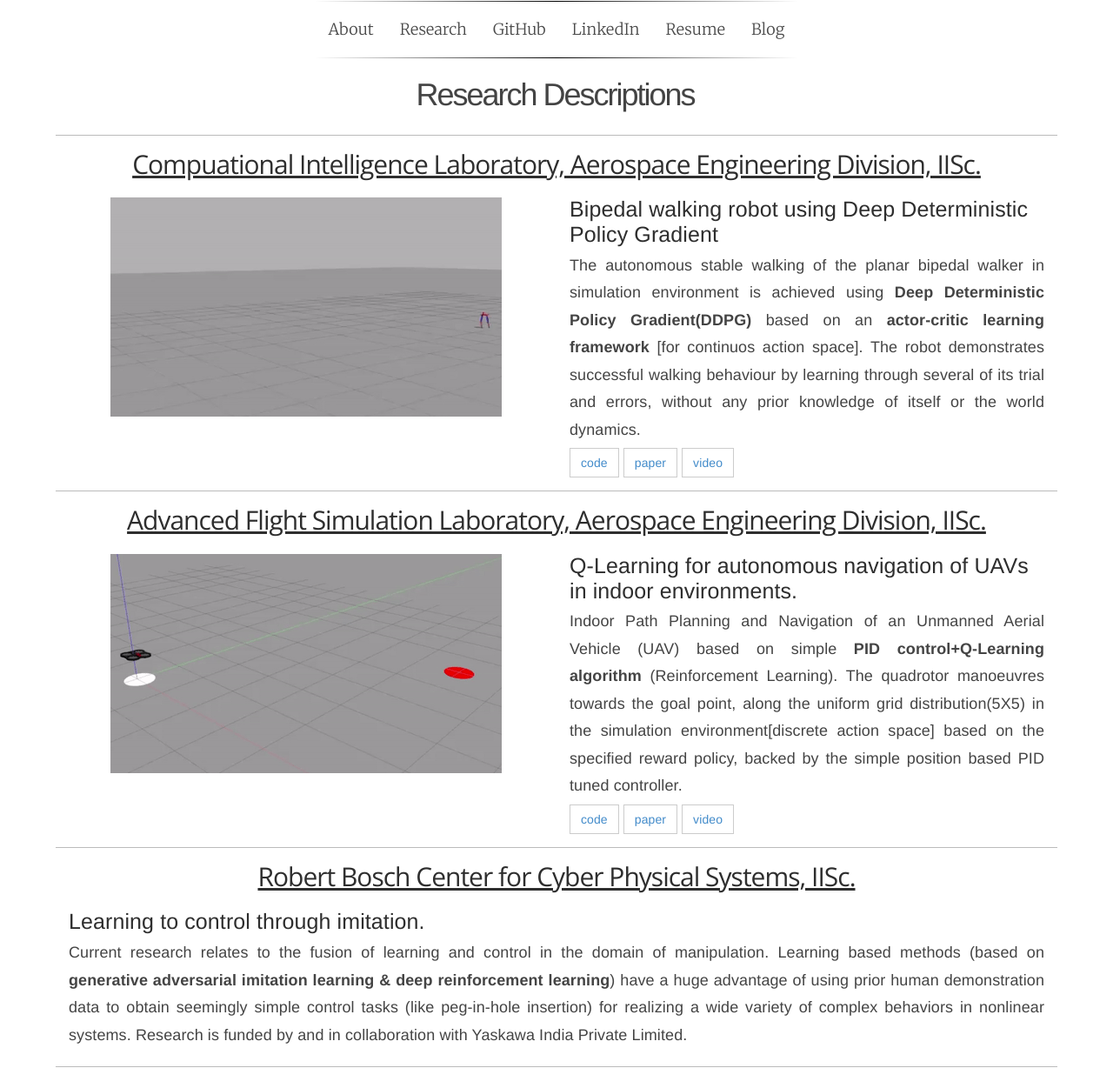
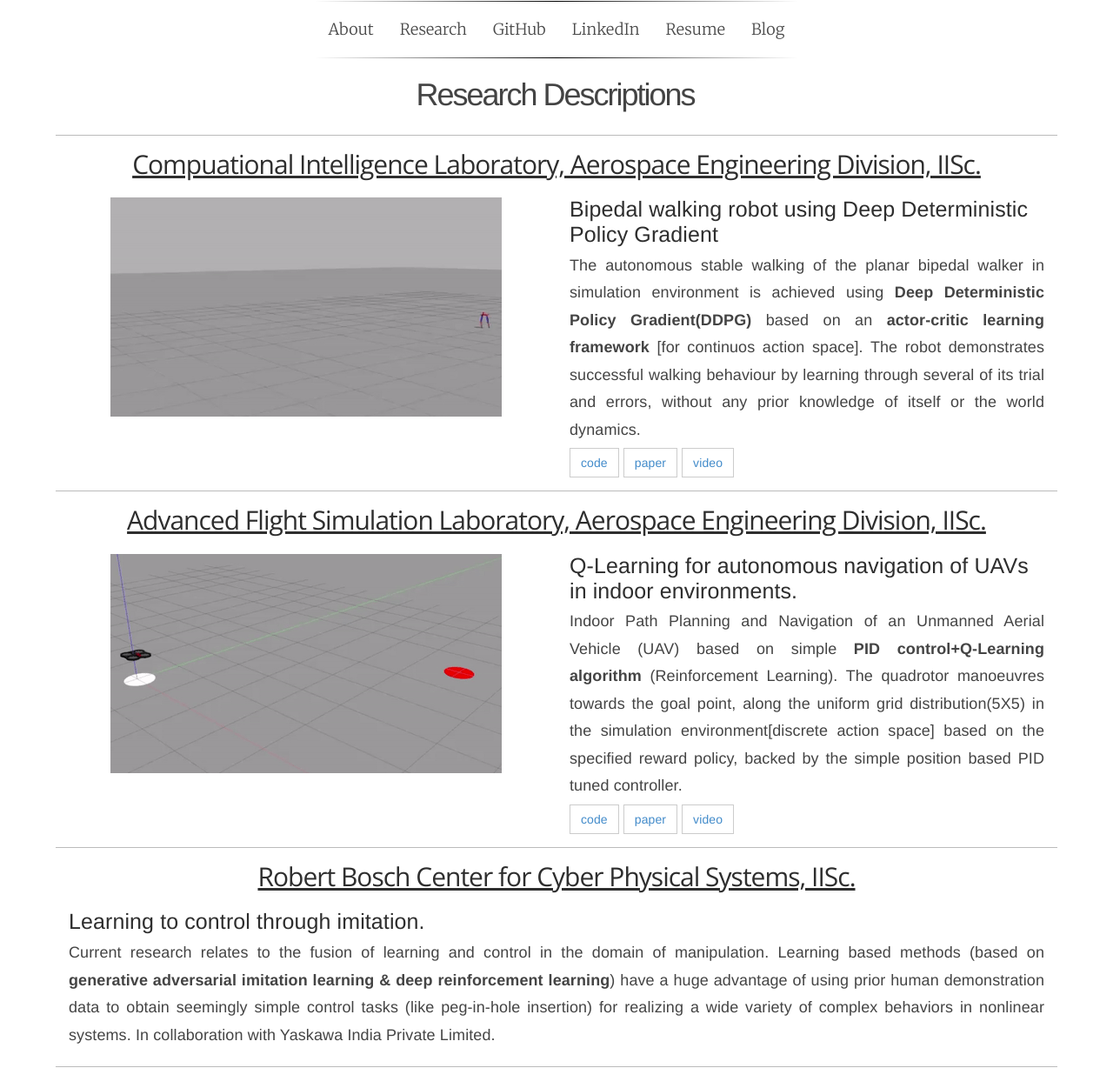
Before and after one commit to navuboy/navuboy.github.io, a Jekyll site: the page built from research.html, in a window 1280 px wide. Shown: the whole page at 87% size. Built offline with Jekyll 4.4.1, drawn with Linux system fonts in a browser that asks for light colours; some web fonts are replaced.

Commit message:
Updated research.md

```diff
--- a/_includes/research.md
+++ b/_includes/research.md
@@ -61,7 +61,7 @@
     <div class="col-md-12">
         <h3 class="rtitle">Learning to control through imitation.</h3>
         <p style="text-align:justify">
-        Current research relates to the fusion of learning and control in the domain of manipulation. Learning based methods (based on <strong>generative adversarial imitation learning & deep reinforcement learning</strong>) have a huge advantage of using prior human demonstration data to obtain seemingly simple control tasks (like peg-in-hole insertion) for realizing a wide variety of complex behaviors in nonlinear systems. Research is funded by and in collaboration with Yaskawa India Private Limited.
+        Current research relates to the fusion of learning and control in the domain of manipulation. Learning based methods (based on <strong>generative adversarial imitation learning & deep reinforcement learning</strong>) have a huge advantage of using prior human demonstration data to obtain seemingly simple control tasks (like peg-in-hole insertion) for realizing a wide variety of complex behaviors in nonlinear systems. In collaboration with Yaskawa India Private Limited.
         </p>
         <!-- <a href="{{ site.github.url }}/assets/IS_Final_Paper.pdf" class="md-link btn-default btn rbtn">paper</a>
         <a href="https://github.com/wulfebw/Independent_Study" class="md-link btn-default btn rbtn">code</a> -->
```
